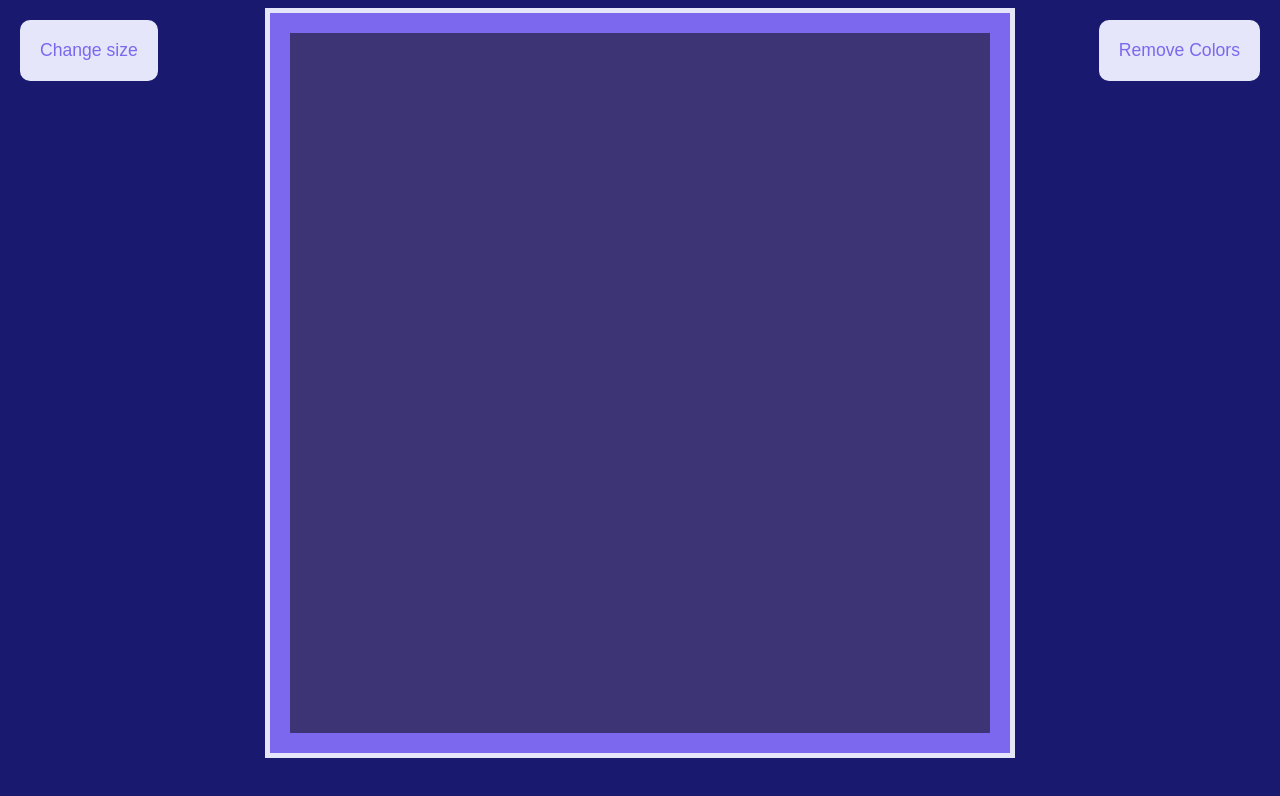
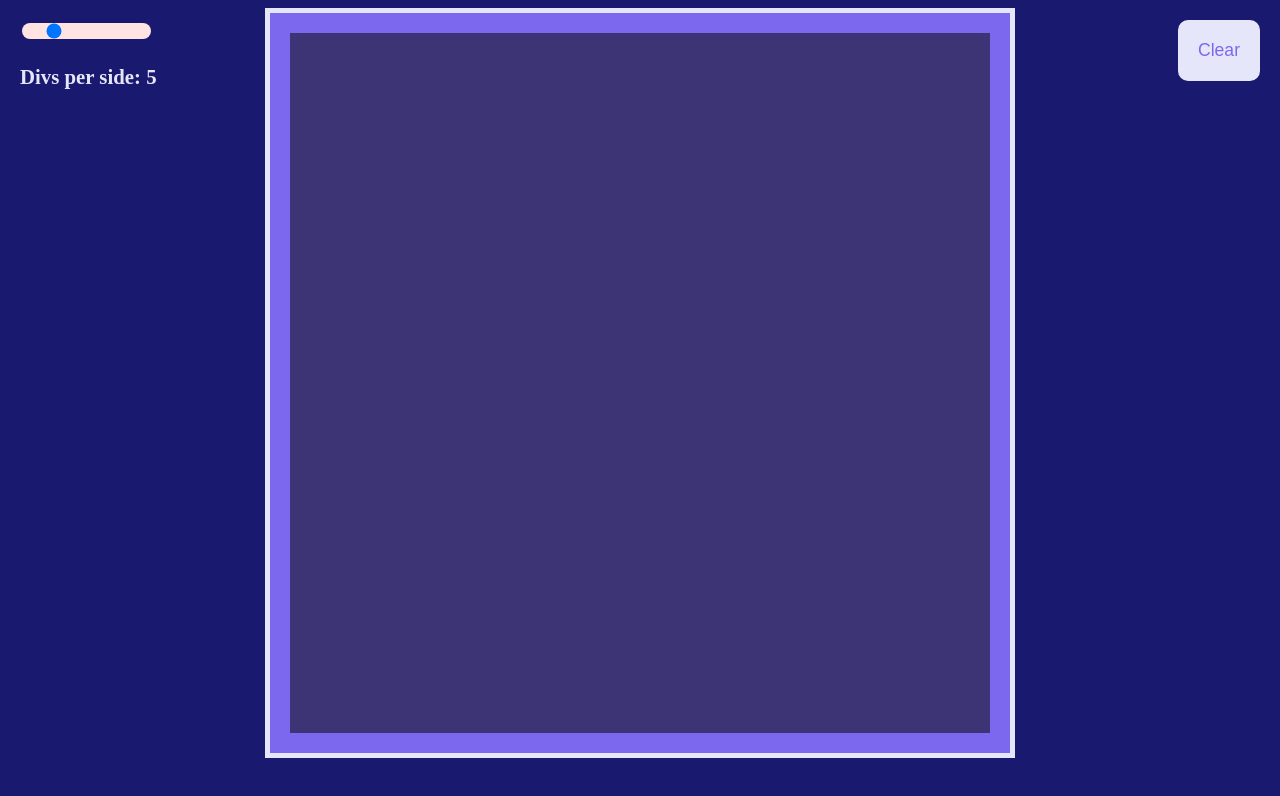
Before and after one commit to Xiraeth/odin-etch-a-sketch, a plain HTML site: page index.html in a window 1280 px wide. Drawn offline with Linux system fonts and the light colour scheme.

Commit message:
Replace change size button with slider

```diff
--- a/index.html
+++ b/index.html
@@ -9,7 +9,11 @@
   </head>
   <body>
     <div class="container"></div>
-    <button class="remove">Remove Colors</button>
-    <button class="prompt">Change size</button>
+    <div class="rangeContainer">
+      <input class="rangeInput" type="range" min="1" max="20" value="5">
+      <p class="rangeValue">Divs per side: 5</p>
+    </div>
+    <button class="remove">Clear</button>
+    <!-- <button class="prompt">Change size</button> -->
   </body>
 </html>
--- a/script.js
+++ b/script.js
@@ -4,6 +4,11 @@ const container = document.querySelector('.container');
 const resetColorsBtn = document.querySelector('.remove');
 const changeSizeBtn = document.querySelector('.prompt');
 const containerDimensions = 700;
+
+const rangeContainer = document.querySelector('.rangerContainer');
+const rangeValue = document.querySelector('.rangeValue');
+const rangeInput = document.querySelector('.rangeInput');
+
 let smallDivs;
 let side = 5;
 
@@ -40,6 +45,22 @@ function createDiv(divsPerSide, con) {
 
 createDiv(side, container);
 
+
+rangeInput.oninput = function() {
+  side = this.value;
+  document.querySelector('.container').remove();
+
+  const newContainer = document.createElement('div');
+  newContainer.classList.add('container');
+  document.body.insertAdjacentElement('afterbegin', newContainer);
+
+  createDiv(side, newContainer);
+  addEventListeners(smallDivs, resetColorsBtn);
+  rangeValue.textContent = `Divs per side: ${this.value}`;
+}
+
+/*
+Depreceted button meant for changing divs per side
 changeSizeBtn.addEventListener('click', () => {
   do {
     side = Number(prompt(`How many squares per side do you want your box to have? (it has to be fewer than 100) `));
@@ -53,3 +74,4 @@ changeSizeBtn.addEventListener('click', () => {
   createDiv(side, newContainer);
   addEventListeners(smallDivs, resetColorsBtn);
 })
+*/
--- a/style.css
+++ b/style.css
@@ -51,3 +51,26 @@ button:active {
   top: 20px;
   left: 20px;
 }
+
+.rangeContainer {
+  position: absolute;
+  top: 20px;
+  left: 20px;
+  color: lavender;
+  font-weight: bold;
+  font-size: 1.3rem;
+}
+
+.rangeInput {
+  appearance: none;
+  border-radius: 20px;
+  background-color: mistyrose;
+}
+
+.rangeInput:hover {
+  background-color: rgb(217, 191, 188);
+}
+
+.rangeValue {
+  text-align: center;
+}
```
